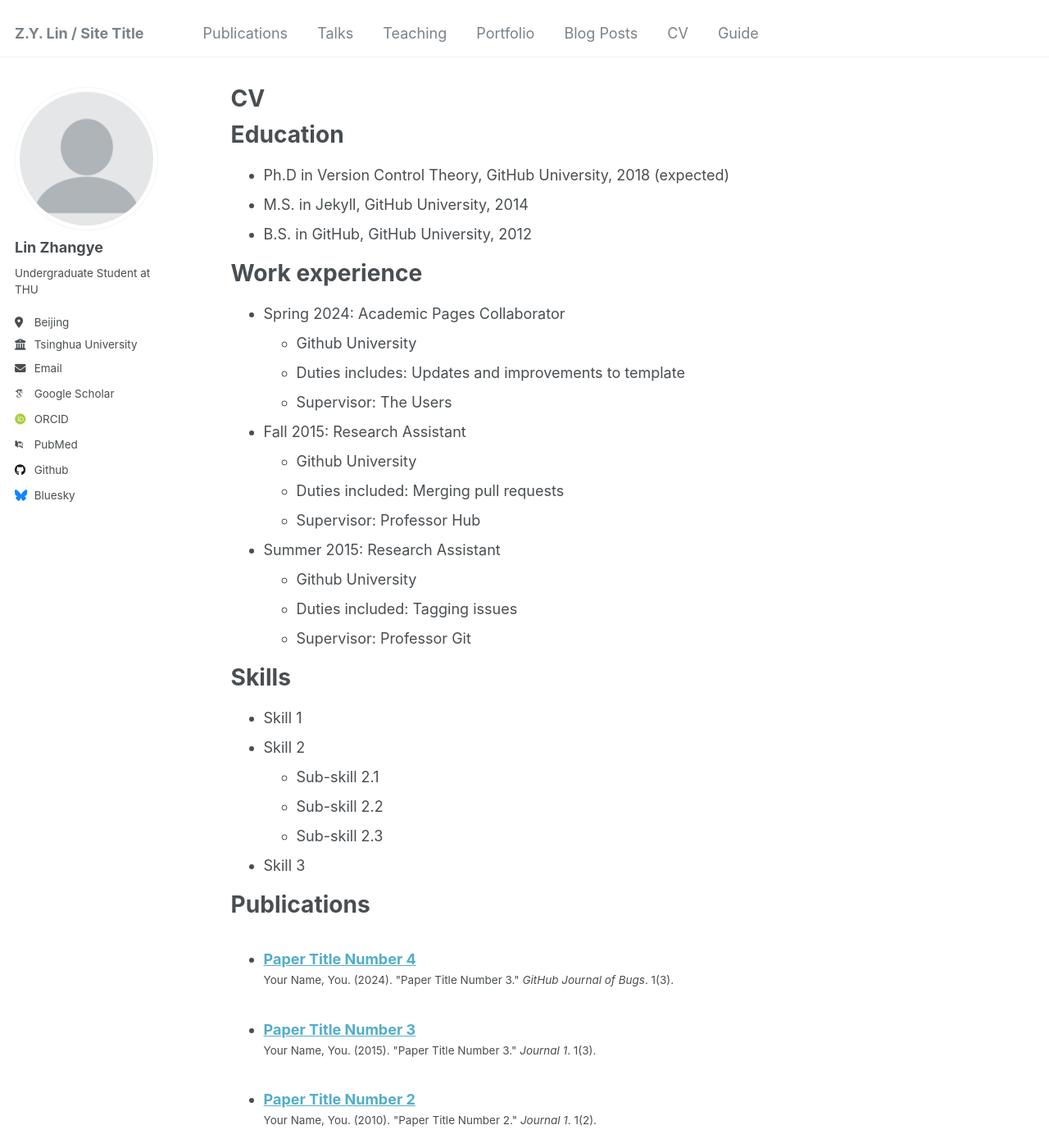
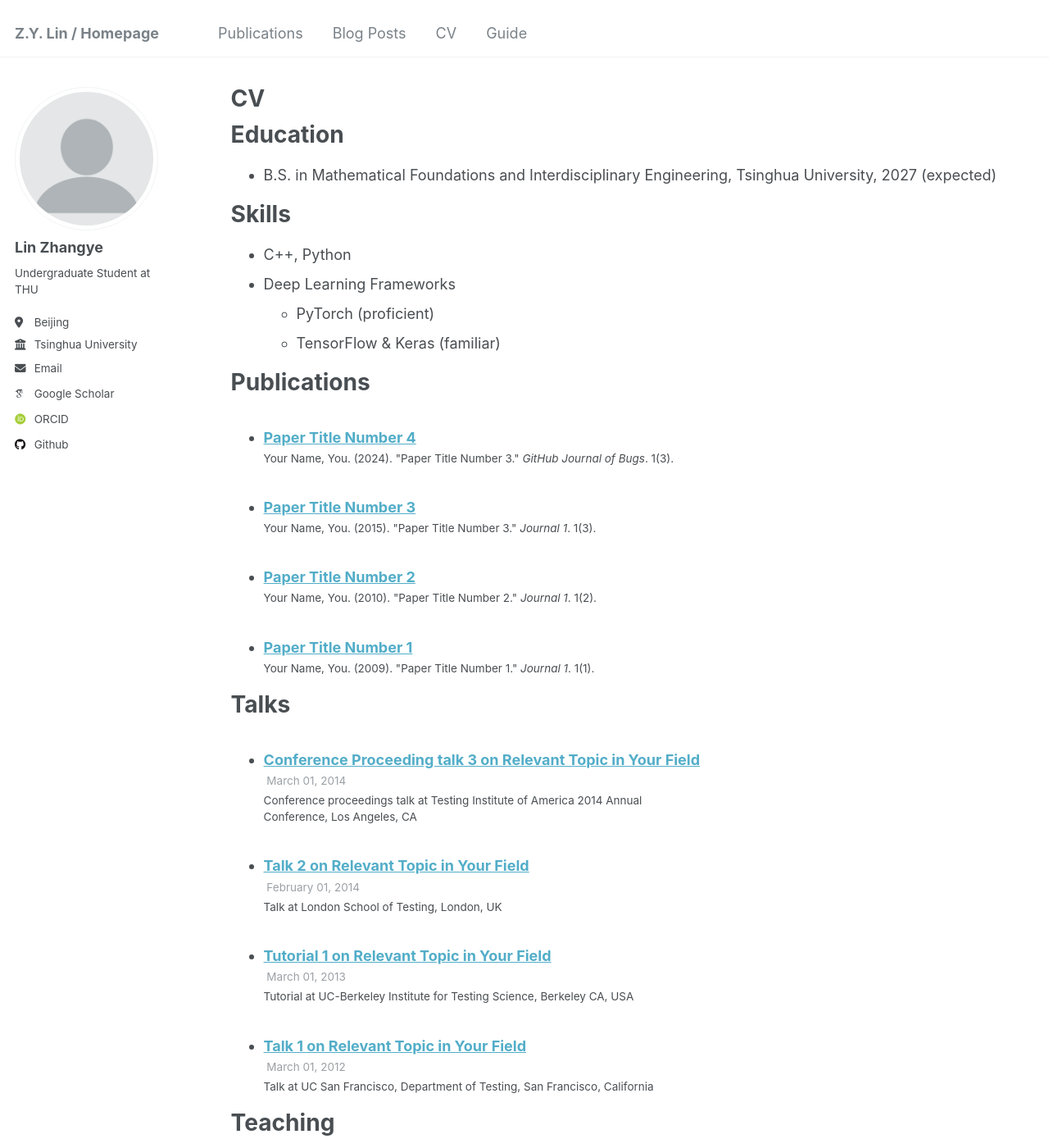
Before and after one commit to lin-zy23/lin-zy23.github.io, a Jekyll site: the page built from _pages/cv.md, in a window 1280 px wide and 1400 px high. Shown: the whole window at 82% size. Built offline with Jekyll 4.4.1, drawn with Linux system fonts in a browser that asks for light colours; some web fonts are replaced.

Commit message:
version2

```diff
--- a/_config.yml
+++ b/_config.yml
@@ -8,7 +8,7 @@
 
 # Basic Site Settings
 locale                   : "en-US"
-title                    : "Z.Y. Lin / Site Title"
+title                    : "Z.Y. Lin / Homepage"
 title_separator          : "-"
 name                     : &name "Lin Zhangye"
 description              : &description "personal description"
@@ -36,7 +36,7 @@ author:
   impactstory      : # URL
   orcid            : "http://orcid.org/yourorcidurl"
   semantic         : # URL
-  pubmed           : "https://www.ncbi.nlm.nih.gov/pubmed/?term=john+snow"
+  # pubmed           : "https://www.ncbi.nlm.nih.gov/pubmed/?term=john+snow"
   researchgate     : # URL
   scopus           : # URL
 
@@ -44,12 +44,12 @@ author:
   bitbucket        : # Username - Update with your username on the site
   codepen          : # Username
   dribbble         : # Username
-  github           : "academicpages"
+  github           : "lin-zy23"
   kaggle           : # Username
   stackoverflow    : # User number or user number and name (i.e., use "1" or "1/jeff-atwood")
 
   # Social media
-  bluesky          : "bsky.app" # Replace this with you Bluesky username
+  # bluesky          : "bsky.app" # Replace this with you Bluesky username
   facebook         : # Username
   flickr           : # Username
   foursquare       : # Username
--- a/_pages/cv.md
+++ b/_pages/cv.md
@@ -11,11 +11,11 @@ redirect_from:
 
 Education
 ======
-* Ph.D in Version Control Theory, GitHub University, 2018 (expected)
-* M.S. in Jekyll, GitHub University, 2014
-* B.S. in GitHub, GitHub University, 2012
+<!-- * Ph.D in Version Control Theory, GitHub University, 2018 (expected)
+* M.S. in Jekyll, GitHub University, 2014 -->
+* B.S. in Mathematical Foundations and Interdisciplinary Engineering, Tsinghua University, 2027 (expected)
 
-Work experience
+<!-- Work experience
 ======
 * Spring 2024: Academic Pages Collaborator
   * Github University
@@ -30,16 +30,15 @@ Work experience
 * Summer 2015: Research Assistant
   * Github University
   * Duties included: Tagging issues
-  * Supervisor: Professor Git
+  * Supervisor: Professor Git -->
 
 Skills
 ======
-* Skill 1
-* Skill 2
-  * Sub-skill 2.1
-  * Sub-skill 2.2
-  * Sub-skill 2.3
-* Skill 3
+* C++, Python
+* Deep Learning Frameworks
+  * PyTorch (proficient)
+  * TensorFlow & Keras (familiar)
+<!-- * Skill 3 -->
 
 Publications
 ======
```
Also changed, not shown: _data/navigation.yml (+6 -6 lines).
